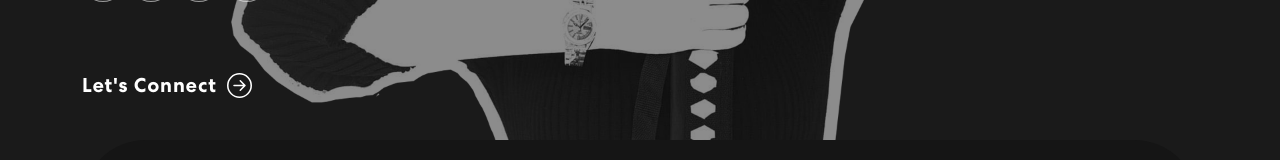
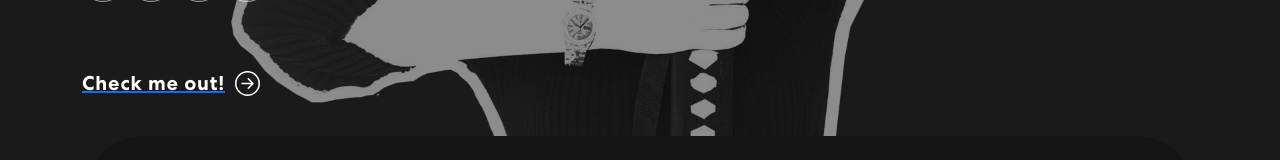
Before and after one commit to ongstacy65/ongstacy65.github.io, a React (Create React App) app: page / in a window 1280 px wide. Shown: the part 469-629 px from the top of the page. Built offline with nearby package versions, Linux system fonts and the light colour scheme.

Commit message:
Add download resume in homepage

```diff
--- a/src/components/Banner.js
+++ b/src/components/Banner.js
@@ -1,6 +1,5 @@
 import { useState, useEffect } from "react";
 import { Container, Row, Col } from "react-bootstrap";
-import headerImg from "../assets/img/header-img.png";
 import { ArrowRightCircle } from 'react-bootstrap-icons';
 import 'animate.css';
 import TrackVisibility from 'react-on-screen';
@@ -8,6 +7,7 @@ import navIcon1 from '../assets/img/nav-icon1.svg';
 import navIcon2 from '../assets/img/nav-icon2.svg';
 import navIcon3 from '../assets/img/nav-icon3.svg';
 import navIcon4 from '../assets/img/nav-icon4.svg';
+import resume from '../assets/file/resume.pdf';
 
 export const Banner = () => {
   const [loopNum, setLoopNum] = useState(0);
@@ -69,7 +69,9 @@ export const Banner = () => {
                       <a href="https://www.facebook.com/stacy.ong.3"><img src={navIcon2} alt="facebook" /></a>
                     </div>
                   </span>
-                  <button onClick={() => console.log('connect')}>Let's Connect <ArrowRightCircle size={25} /></button>
+                  <a href={resume} download="stacy-keisha-ong-java-developer-resume" target='_blank'>
+                    <button>Check me out! <ArrowRightCircle size={25} /></button>
+                  </a>
                 </div>}
             </TrackVisibility>
           </Col>
```
